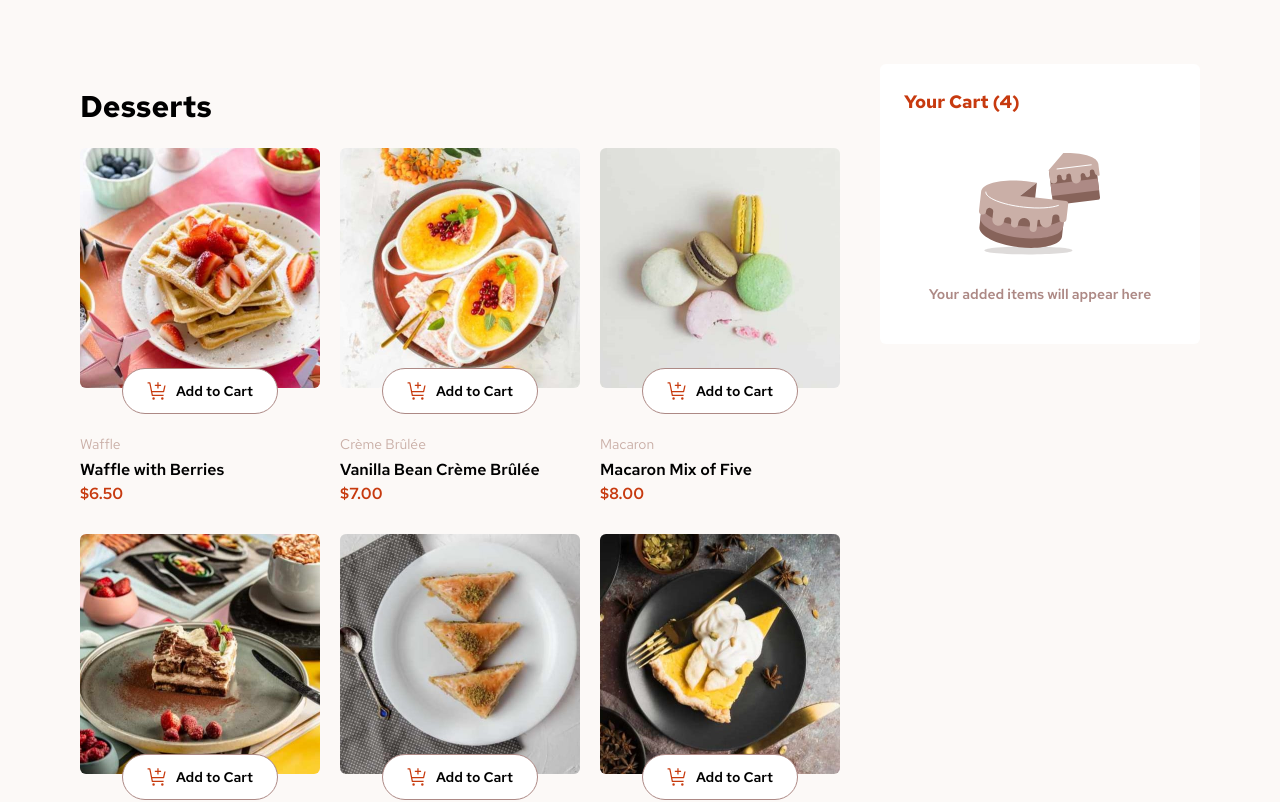
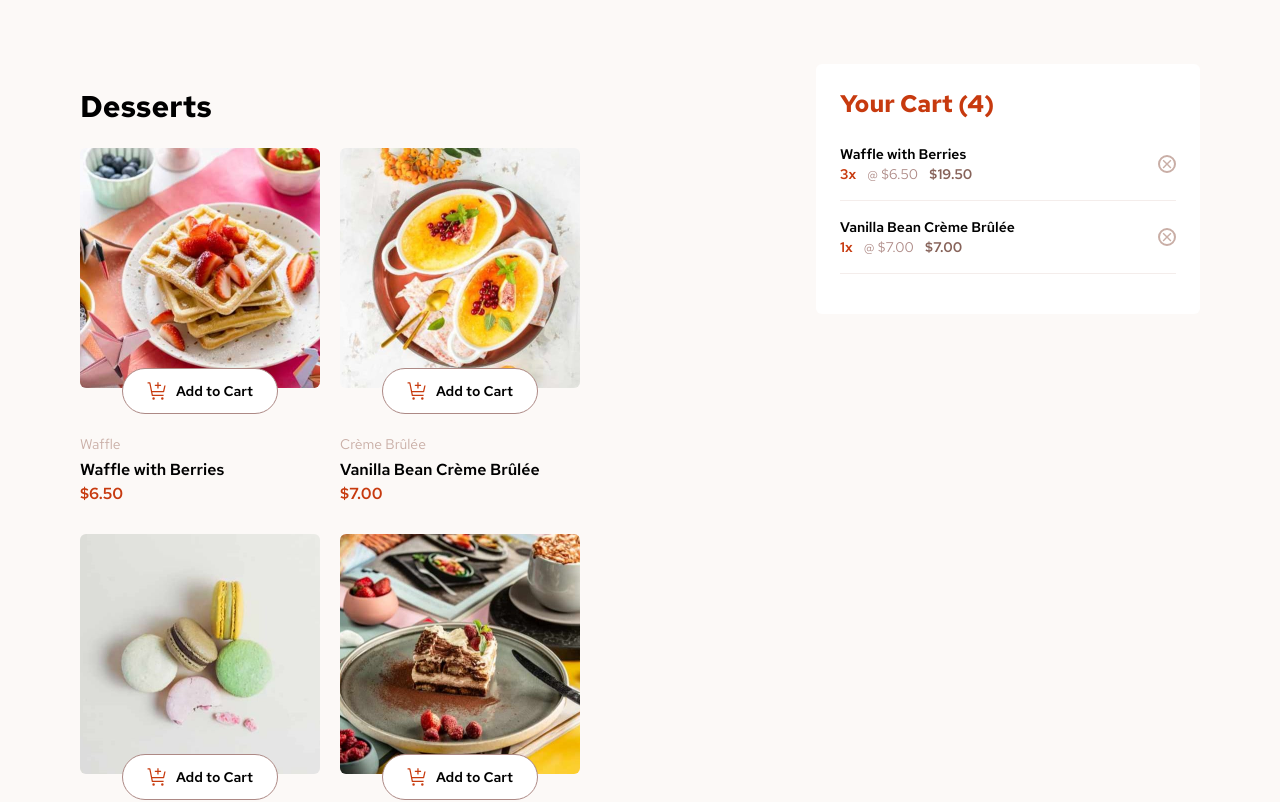
Before and after one commit to Esosek/desserts-shop, a Next.js app: page / in a window 1280 px wide. Shown: the top 802 px of the page. Built offline with nearby package versions, Linux system fonts and the light colour scheme.

Commit message:
Added CartItem UI to Cart

```diff
--- a/components/cart/Cart.tsx
+++ b/components/cart/Cart.tsx
@@ -3,18 +3,30 @@ import { useContext } from "react";
 
 import EmptyCart from "./EmptyCart";
 import CartContext from "@/context/CartContext";
+import CartItem from "./CartItem";
 
 export default function Cart() {
-  const cartItemQuantity = useContext(CartContext).items.reduce(
+  const cartItems = useContext(CartContext).items;
+  const cartItemQuantity = cartItems.reduce(
     (acc, item) => acc + item.quantity,
     0
   );
   return (
-    <div className=" bg-white my-4 px-6 pb-10 min-w-80 rounded-md md:my-0">
-      <h2 className="justify-self-start text-red text-lg font-bold my-6">
+    <div className=" bg-white my-4 px-6 pb-10 w-full rounded-md md:my-0 md:w-auto md:min-w-96">
+      <h2 className="justify-self-start text-red text-2xl font-bold mt-6 mb-2">
         Your Cart ({cartItemQuantity})
       </h2>
-      <EmptyCart />
+      {cartItems.length > 0 ? (
+        cartItems.map((item) => (
+          <CartItem
+            key={item.product.id}
+            product={item.product}
+            quantity={item.quantity}
+          />
+        ))
+      ) : (
+        <EmptyCart />
+      )}
     </div>
   );
 }
--- a/components/cart/CartItem.tsx
+++ b/components/cart/CartItem.tsx
@@ -1,5 +1,45 @@
-type CartItemProps = {};
+import { Product } from "@/types/product";
 
-export default function CartItem(props: CartItemProps) {
-  return <div></div>;
+type CartItemProps = {
+  product: Product;
+  quantity: number;
+};
+
+export default function CartItem({ product, quantity }: CartItemProps) {
+  const totalProductPrice = (product.price * quantity).toFixed(2);
+
+  function handleRemoveClick() {
+    console.log("Removing product", product.id, product.name, "from cart");
+  }
+
+  return (
+    <div className="flex justify-between items-center border-b-[1px] border-rose-100 py-4">
+      <div className="text-sm">
+        <h3 className="font-semibold">{product.name}</h3>
+        <p className="space-x-2">
+          <span className="text-red font-semibold">{quantity}x </span>
+          <span className="text-rose-400">@ ${product.price.toFixed(2)} </span>
+          <span className="text-rose-500 font-semibold">
+            ${totalProductPrice}
+          </span>
+        </p>
+      </div>
+
+      <button
+        onClick={handleRemoveClick}
+        className="group rounded-full border-2 p-[2px] border-rose-300 hover:border-rose-500"
+      >
+        <svg
+          xmlns="http://www.w3.org/2000/svg"
+          width="10"
+          height="10"
+          fill="none"
+          viewBox="0 0 10 10"
+          className="fill-rose-300 group-hover:fill-rose-500"
+        >
+          <path d="M8.375 9.375 5 6 1.625 9.375l-1-1L4 5 .625 1.625l1-1L5 4 8.375.625l1 1L6 5l3.375 3.375-1 1Z" />
+        </svg>
+      </button>
+    </div>
+  );
 }
--- a/components/products/ProductItem.tsx
+++ b/components/products/ProductItem.tsx
@@ -25,7 +25,7 @@ export default function ProductItem({ product }: ProductItemProps) {
         Add to Cart
       </button>
       <p className="text-sm text-rose-300 mb-1">{product.category}</p>
-      <p className="font-semibold">{product.name}</p>
+      <h2 className="font-semibold">{product.name}</h2>
       <p className="text-red font-semibold">${product.price.toPrecision(3)}</p>
     </li>
   );
```
